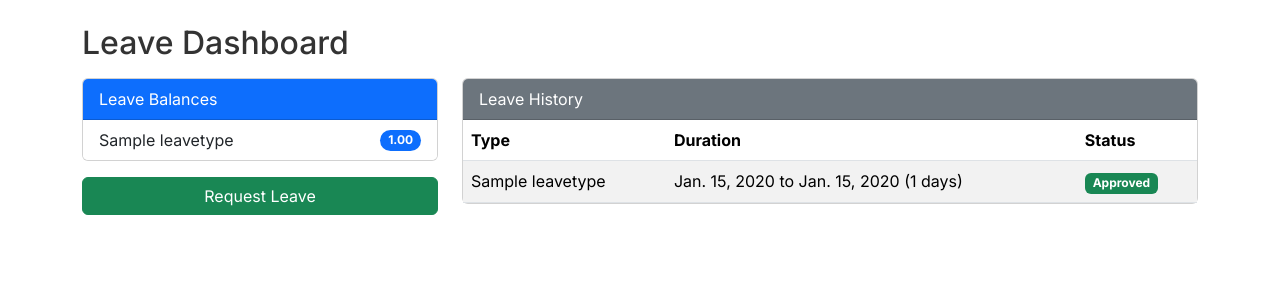
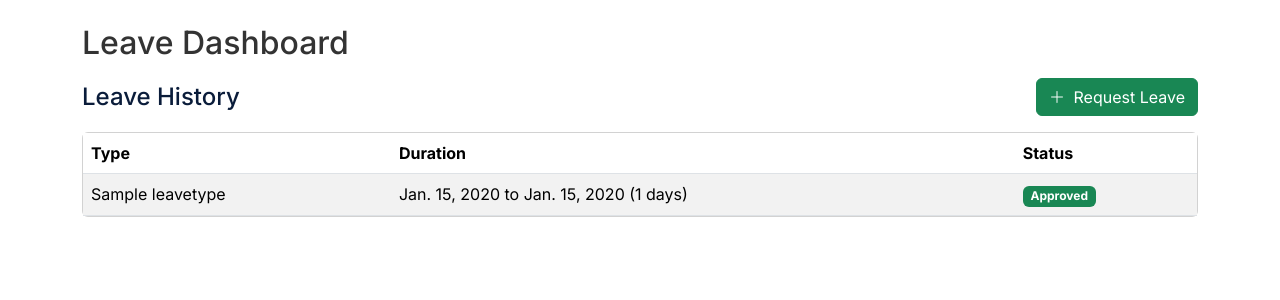
Before and after one commit to Jaycee041305/hryup-platform, a Django app: page /leave/ in a window 1280 px wide. Shown: the top 300 px of the page. Run offline with Django 5.2, Linux system fonts and the light colour scheme; a user stored in the database is signed in; tables that the repository leaves empty hold one stand-in row (values such as "Sample post").

Commit message:
Remove strict Leave Balance tracking, UI widgets, and validation rules to allow unrestricted human review of leave requests

```diff
--- a/leave/models.py
+++ b/leave/models.py
@@ -61,28 +61,5 @@ class LeaveRequest(TenantModel):
             if overlapping.exists():
                 raise ValidationError("Leave dates overlap with an existing request.")
 
-            # Balance validation (only if it's new or still pending and being updated)
-            if self.status == self.StatusChoices.PENDING:
-                try:
-                    balance = LeaveBalance.objects.get(employee=self.employee, leave_type=self.leave_type, is_deleted=False)
-                    if self.duration_days > balance.remaining_days:
-                        raise ValidationError("Requested days exceed remaining leave balance.")
-                except LeaveBalance.DoesNotExist:
-                    raise ValidationError("No leave balance found for this leave type.")
-
     def save(self, *args, **kwargs):
-        is_new = self.pk is None
-        old_status = None
-        if not is_new:
-            old_status = LeaveRequest.objects.get(pk=self.pk).status
-
         super().save(*args, **kwargs)
-
-        # Automatic balance deduction
-        if old_status != self.StatusChoices.APPROVED and self.status == self.StatusChoices.APPROVED:
-            try:
-                balance = LeaveBalance.objects.get(employee=self.employee, leave_type=self.leave_type, is_deleted=False)
-                balance.remaining_days -= self.duration_days
-                balance.save()
-            except LeaveBalance.DoesNotExist:
-                pass
--- a/templates/leave/dashboard.html
+++ b/templates/leave/dashboard.html
@@ -4,27 +4,12 @@
 <div class="container mt-4">
     <h2>Leave Dashboard</h2>
     <div class="row mt-3">
-        <div class="col-md-4">
+        <div class="col-md-12">
+            <div class="d-flex justify-content-between align-items-center mb-3">
+                <h4 class="mb-0 text-navy">Leave History</h4>
+                <a href="{% url 'leave:request' %}" class="btn btn-success"><i class="bi bi-plus-lg me-1"></i> Request Leave</a>
+            </div>
             <div class="card">
-                <div class="card-header bg-primary text-white">Leave Balances</div>
-                <ul class="list-group list-group-flush">
-                    {% for balance in balances %}
-                    <li class="list-group-item d-flex justify-content-between align-items-center">
-                        {{ balance.leave_type.name }}
-                        <span class="badge bg-primary rounded-pill">{{ balance.remaining_days }}</span>
-                    </li>
-                    {% empty %}
-                    <li class="list-group-item">No leave balances found.</li>
-                    {% endfor %}
-                </ul>
-            </div>
-            <div class="mt-3">
-                <a href="{% url 'leave:request' %}" class="btn btn-success w-100">Request Leave</a>
-            </div>
-        </div>
-        <div class="col-md-8">
-            <div class="card">
-                <div class="card-header bg-secondary text-white">Leave History</div>
                 <div class="card-body p-0">
                     <table class="table table-striped mb-0">
                         <thead>
```
Also changed, not shown: templates/dashboard/index.html (+0 -27 lines).
